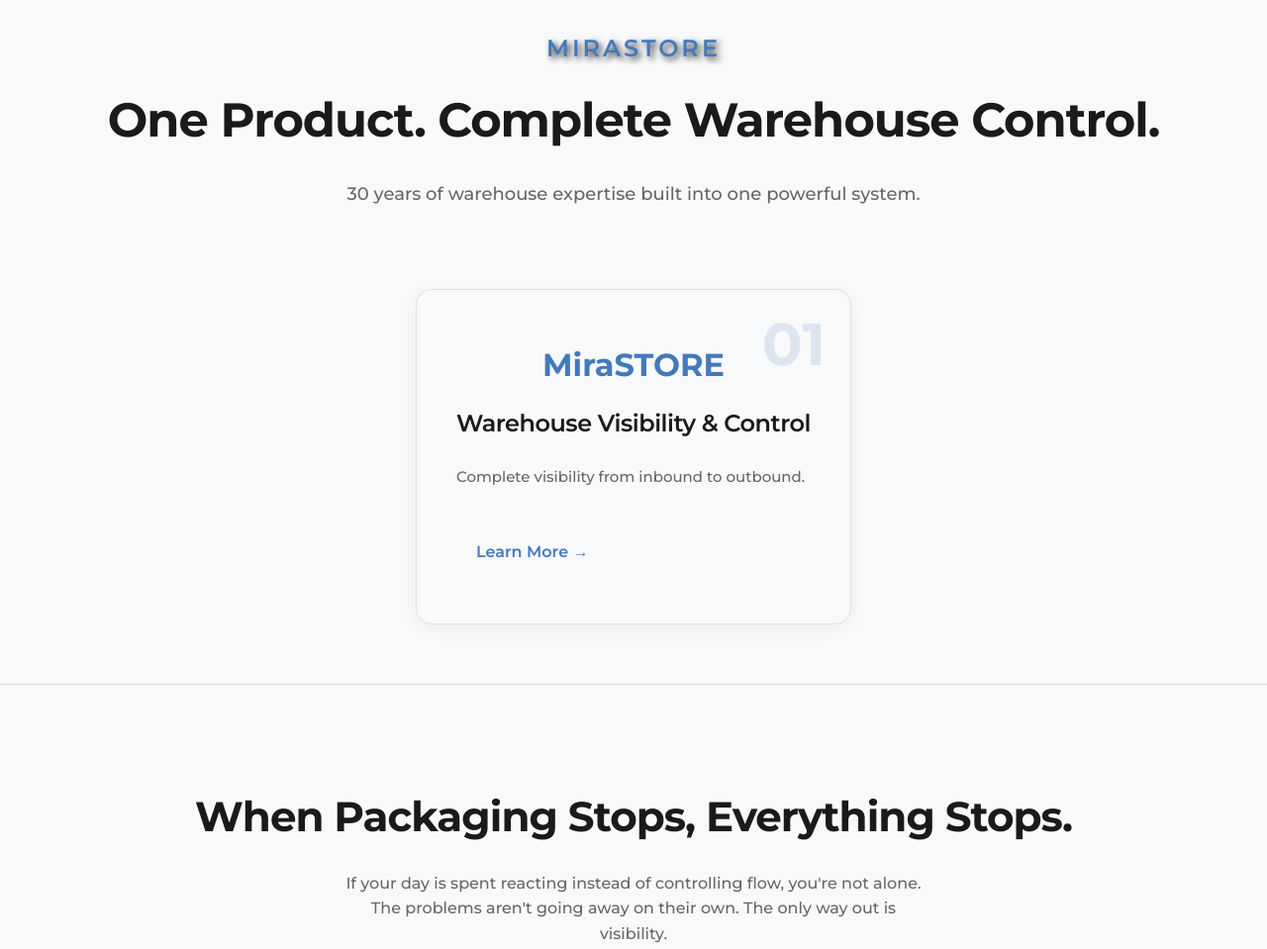
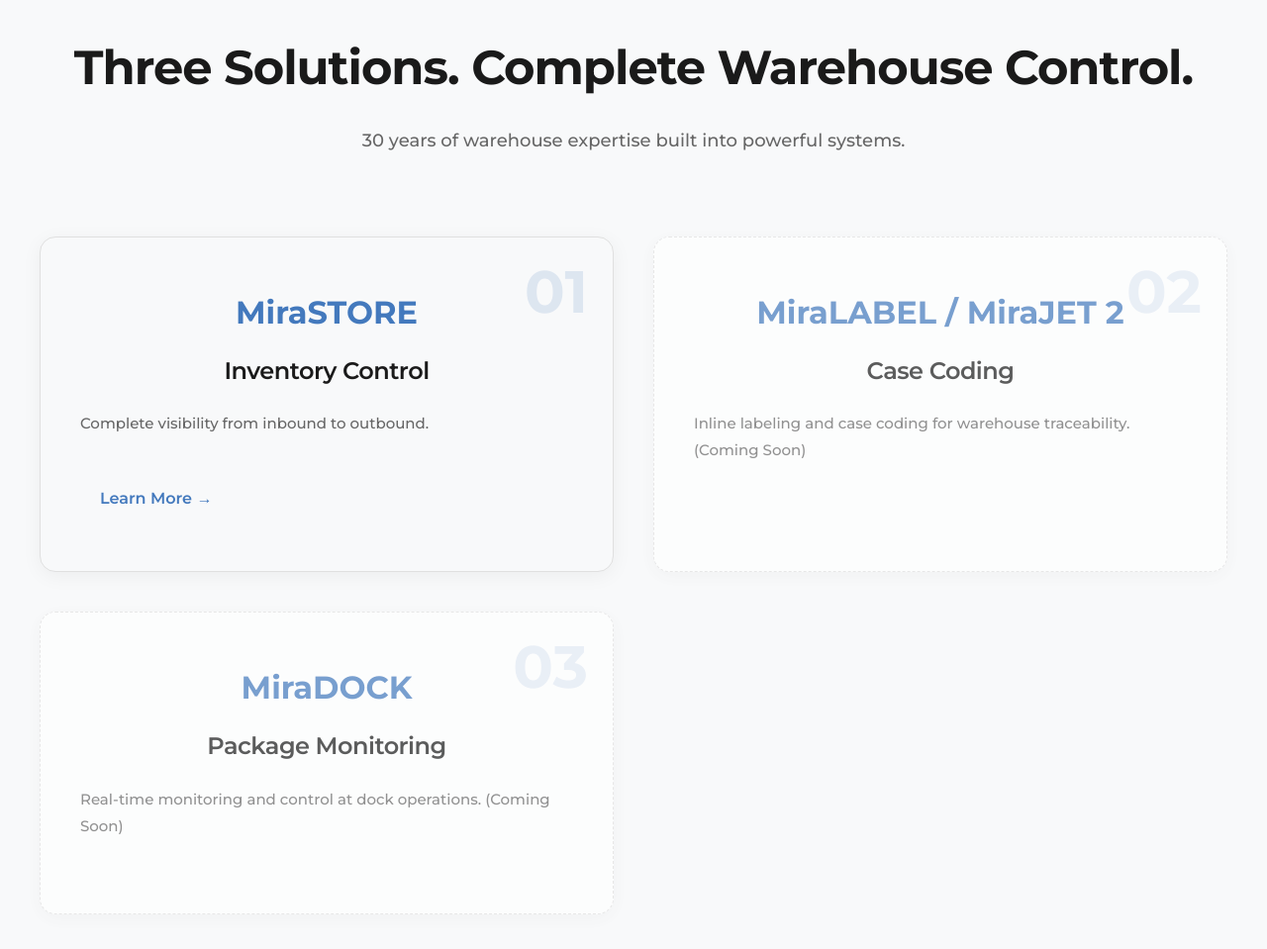
Before and after one commit to brunongmacho/miracom-website, a plain HTML site: page material-handling.html in a window 1280 px wide. Shown: the part 1640-2599 px from the top of the page at 99% size. Drawn offline with Linux system fonts and the light colour scheme.

Commit message:
Add placeholder solutions to Material Handling dropdown and pillars - Case Coding and Package Monitoring

```diff
--- a/material-handling.html
+++ b/material-handling.html
@@ -54,6 +54,8 @@
             <a href="material-handling.html" class="active">Material Handling</a>
             <ul class="dropdown-menu">
               <li><a href="mirastore.html">Inventory Control</a></li>
+              <li><a href="#">Case Coding (Coming Soon)</a></li>
+              <li><a href="#">Package Monitoring (Coming Soon)</a></li>
             </ul>
           </li>
           <li><a href="about.html">About</a></li>
@@ -142,17 +144,28 @@
     <section class="pillars-section">
       <div class="container">
         <div class="pillars-header">
-          <div class="section-title">MiraSTORE</div>
-          <h2>One Product. Complete Warehouse Control.</h2>
-          <p>30 years of warehouse expertise built into one powerful system.</p>
+          <h2>Three Solutions. Complete Warehouse Control.</h2>
+          <p>30 years of warehouse expertise built into powerful systems.</p>
         </div>
-        <div class="pillars-grid pillars-grid-center">
+        <div class="pillars-grid">
           <div class="pillar-card">
             <span class="pillar-number">01</span>
             <h3>MiraSTORE</h3>
-            <h4>Warehouse Visibility & Control</h4>
+            <h4>Inventory Control</h4>
             <p>Complete visibility from inbound to outbound.</p>
             <a href="mirastore.html" class="learn-more">Learn More →</a>
+          </div>
+          <div class="pillar-card placeholder-card">
+            <span class="pillar-number">02</span>
+            <h3>MiraLABEL / MiraJET 2</h3>
+            <h4>Case Coding</h4>
+            <p>Inline labeling and case coding for warehouse traceability. (Coming Soon)</p>
+          </div>
+          <div class="pillar-card placeholder-card">
+            <span class="pillar-number">03</span>
+            <h3>MiraDOCK</h3>
+            <h4>Package Monitoring</h4>
+            <p>Real-time monitoring and control at dock operations. (Coming Soon)</p>
           </div>
         </div>
       </div>
--- a/styles.css
+++ b/styles.css
@@ -1013,6 +1013,16 @@
   border-radius: 16px;
 }
 
+.pillar-card.placeholder-card {
+  background: var(--light-secondary);
+  border-style: dashed;
+  opacity: 0.7;
+}
+
+.pillar-card.placeholder-card .learn-more {
+  display: none;
+}
+
 .pillar-card:hover {
   border-color: var(--accent-blue);
   transform: translateY(-8px);
```
Also changed, not shown: about.html (+2 -0 lines), contact.html (+2 -0 lines), index.html (+2 -0 lines), miralabel.html (+2 -0 lines), miralizer.html (+2 -0 lines), mirapackage.html (+2 -0 lines), mirasert.html (+2 -0 lines), mirastore.html (+2 -0 lines), newspaper.html (+2 -0 lines).
